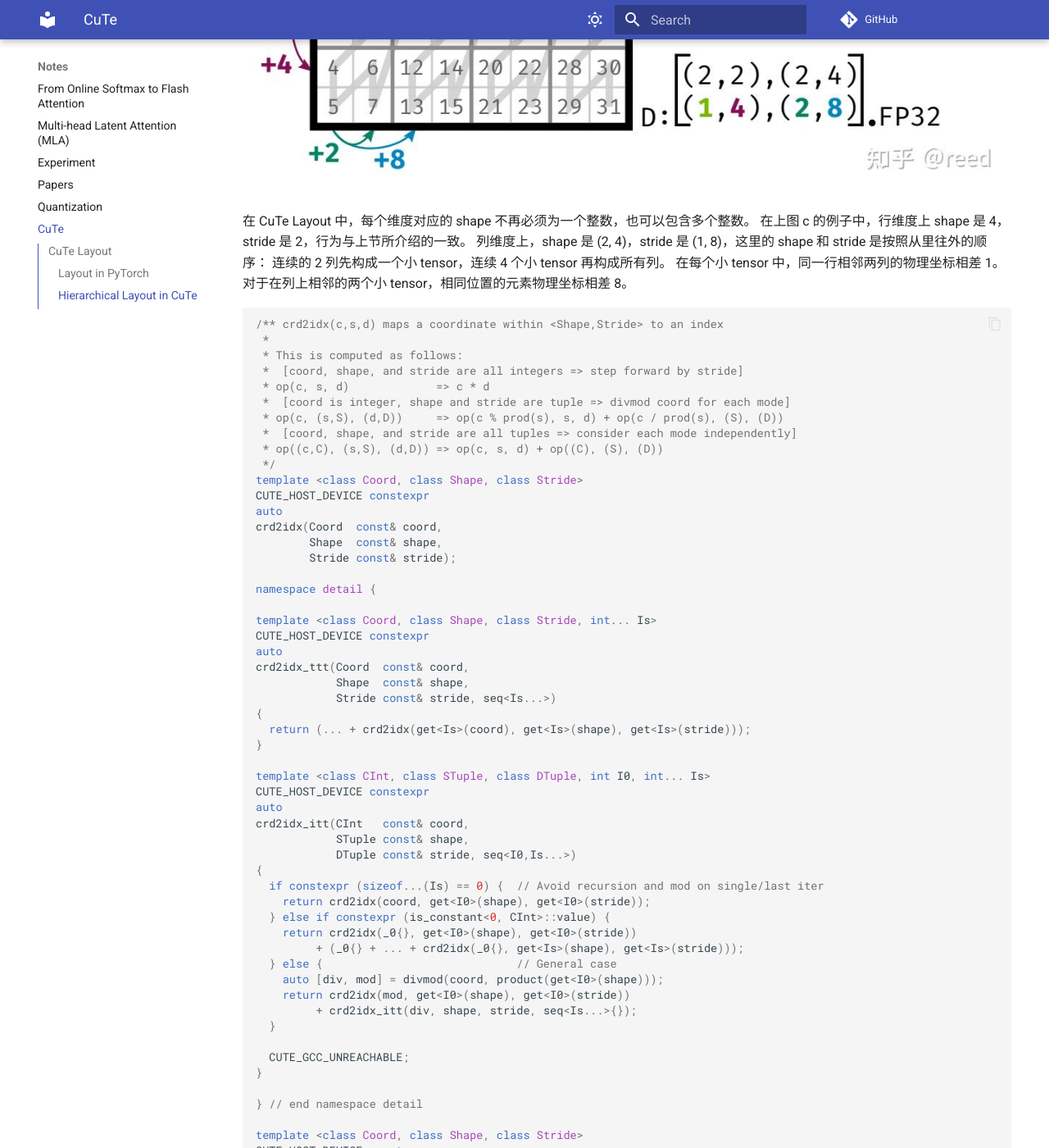
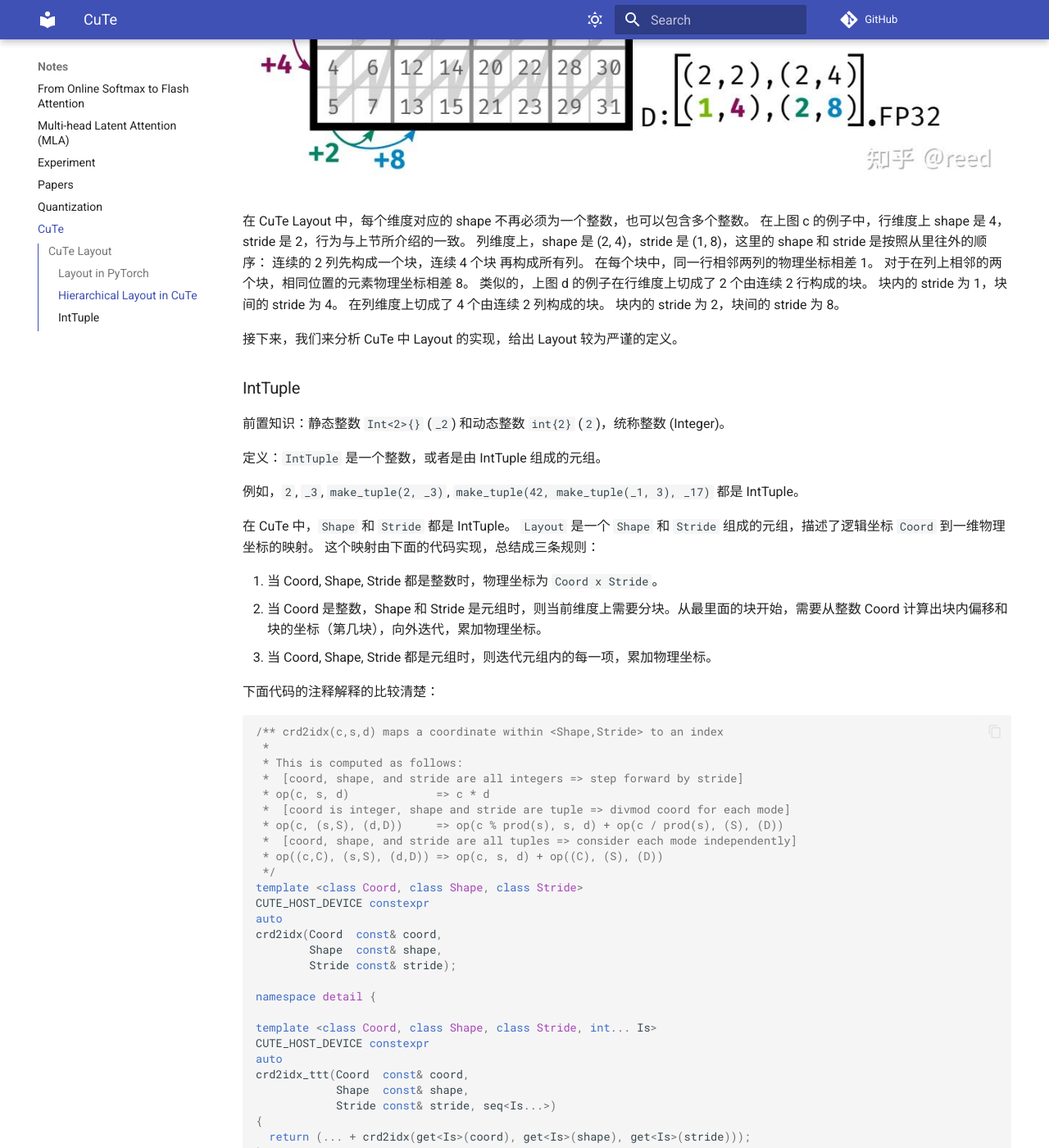
Before and after one commit to onjackay/notes, an MkDocs documentation site: the page built from docs/notes/cute.md, in a window 1280 px wide and 1400 px high, scrolled down 1970 px. Shown: the whole window at 82% size. Built offline with MkDocs 1.6.1 and Material for MkDocs 9.7.7, drawn with Linux system fonts in a browser that asks for light colours; comment, search, counter and statistics services are not loaded; some of the changed text lies outside the part shown.

Commit message:
update cute.md

````diff
--- a/docs/notes/cute.md
+++ b/docs/notes/cute.md
@@ -39,9 +39,33 @@
 在 CuTe Layout 中，每个维度对应的 shape 不再必须为一个整数，也可以包含多个整数。
 在上图 c 的例子中，行维度上 shape 是 4，stride 是 2，行为与上节所介绍的一致。
 列维度上，shape 是 (2, 4)，stride 是 (1, 8)，这里的 shape 和 stride 是按照从里往外的顺序：
-连续的 2 列先构成一个小 tensor，连续 4 个小 tensor 再构成所有列。
-在每个小 tensor 中，同一行相邻两列的物理坐标相差 1。
-对于在列上相邻的两个小 tensor，相同位置的元素物理坐标相差 8。
+连续的 2 列先构成一个块，连续 4 个块 再构成所有列。
+在每个块中，同一行相邻两列的物理坐标相差 1。
+对于在列上相邻的两个块，相同位置的元素物理坐标相差 8。
+类似的，上图 d 的例子在行维度上切成了 2 个由连续 2 行构成的块。
+块内的 stride 为 1，块间的 stride 为 4。
+在列维度上切成了 4 个由连续 2 列构成的块。
+块内的 stride 为 2，块间的 stride 为 8。
+
+接下来，我们来分析 CuTe 中 Layout 的实现，给出 Layout 较为严谨的定义。
+
+### IntTuple
+
+前置知识：静态整数 `Int<2>{}` (`_2`) 和动态整数 `int{2}` (`2`)，统称整数 (Integer)。
+
+定义：`IntTuple` 是一个整数，或者是由 IntTuple 组成的元组。
+
+例如，`2`, `_3`, `make_tuple(2, _3)`, `make_tuple(42, make_tuple(_1, 3), _17)` 都是 IntTuple。
+
+在 CuTe 中，`Shape` 和 `Stride` 都是 IntTuple。
+`Layout` 是一个 `Shape` 和 `Stride` 组成的元组，描述了逻辑坐标 `Coord` 到一维物理坐标的映射。
+这个映射由下面的代码实现，总结成三条规则：
+
+1. 当 Coord, Shape, Stride 都是整数时，物理坐标为 `Coord x Stride`。
+2. 当 Coord 是整数，Shape 和 Stride 是元组时，则当前维度上需要分块。从最里面的块开始，需要从整数 Coord 计算出块内偏移和块的坐标（第几块），向外迭代，累加物理坐标。
+3. 当 Coord, Shape, Stride 都是元组时，则迭代元组内的每一项，累加物理坐标。
+
+下面代码的注释解释的比较清楚：
 
 ```cpp
 /** crd2idx(c,s,d) maps a coordinate within <Shape,Stride> to an index
````
Also changed, not shown: other parts of docs/notes/cute.md (+1 -1 lines).
